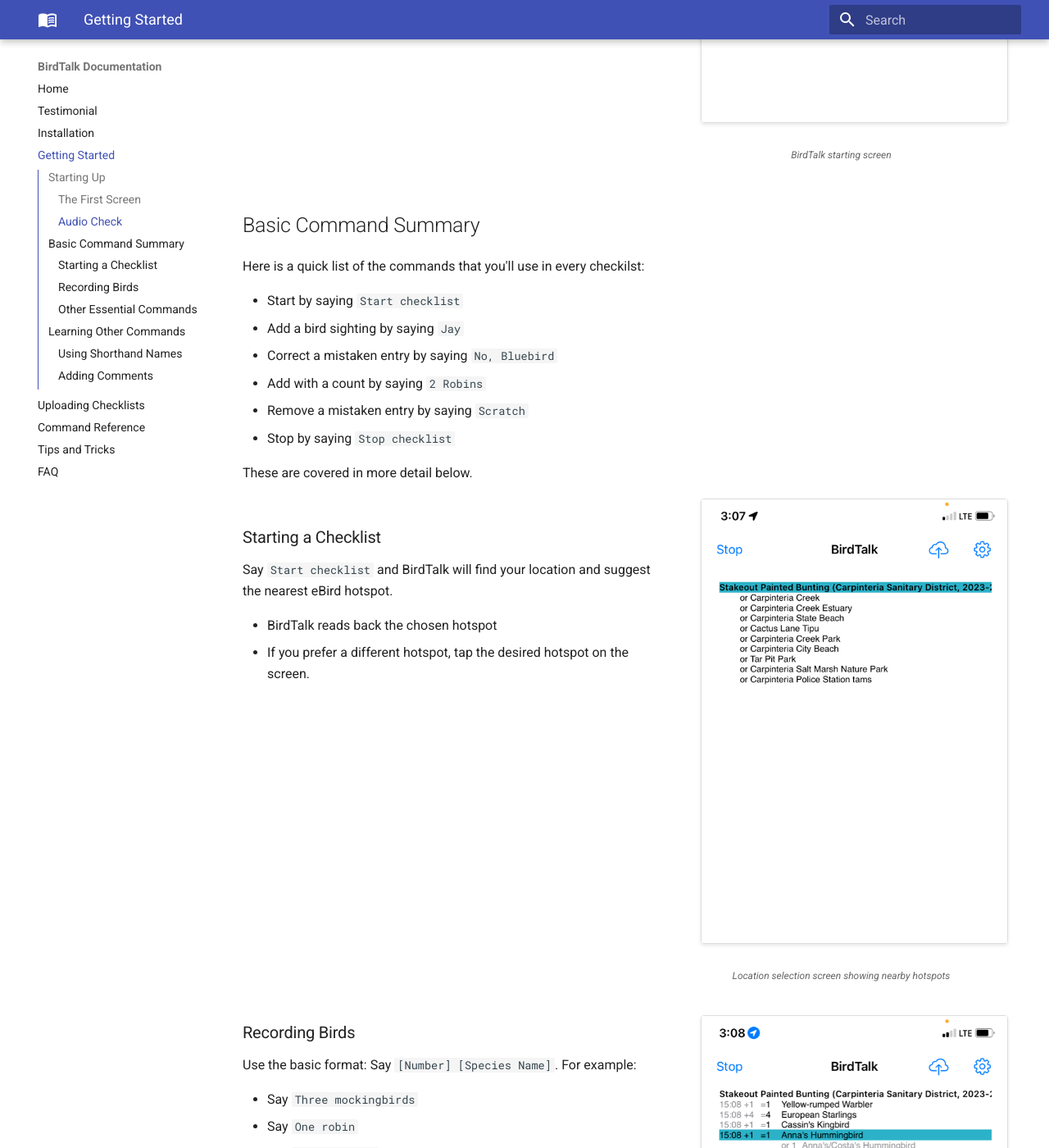
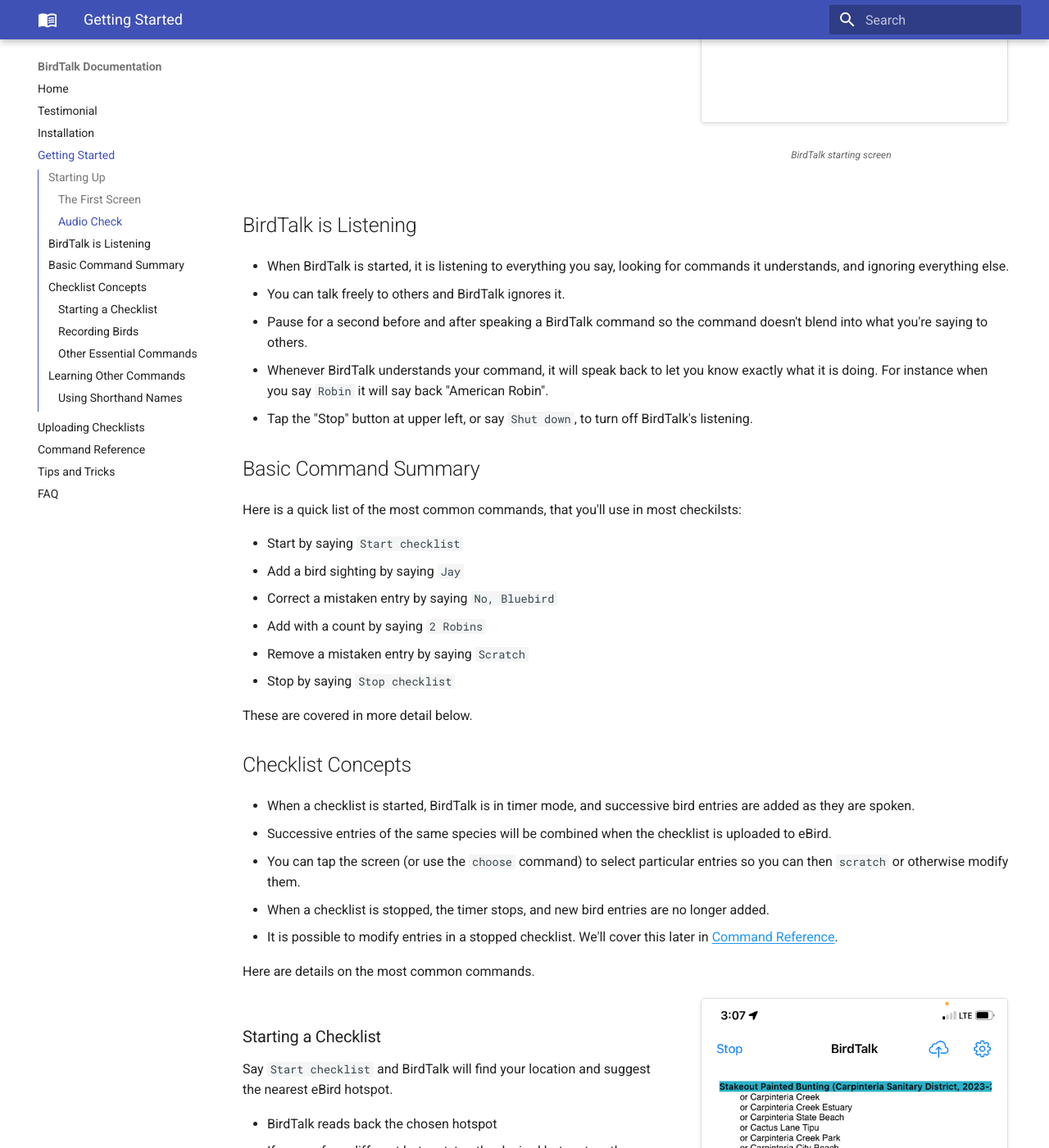
Before and after one commit to johncallender/birdtalk-docs, an MkDocs documentation site: the page built from docs/getting-started.md, in a window 1280 px wide and 1400 px high, scrolled down 682 px. Shown: the whole window at 82% size. Built offline with MkDocs 1.6.1 and Material for MkDocs 9.7.7, drawn with Linux system fonts in a browser that asks for light colours; some of the changed text lies outside the part shown.

Commit message:
Improved Getting Started and Command Reference

```diff
--- a/docs/commands/reference.md
+++ b/docs/commands/reference.md
@@ -6,11 +6,17 @@
 
 ### Starting and Stopping
 
+- When a checklist is started, successive bird entries are stored in order.
+- Multiple entries of the same species are combined when the checklist is uploaded to eBird.
+- When a checklist is stopped, new bird entries are no longer appended to the checklist.  Use the `insert` commands to include forgotten birds into appropriate places in an old checklist.
+
+Commands:
+
 - Say `Start checklist` - Begins a new checklist at current location
 - Say `Stop checklist` - Ends current checklist
-- Say `Resume` - Resumes a stopped checklist
-- Say `Upload later` - Saves current checklist for later upload to eBird
-- Say `Shut down` - Turns off BirdTalk completely (note: app remains running but won't respond to voice commands)
+- Say `Resume` - Resumes a stopped checklist, so new bird entries are again appended to the checklist.  Leaves a gap of no birds for the period the checklist was stopped.
+- Say `Upload later` - Saves current checklist for later upload to eBird.  Must tap the top line or `select` the desired checklist before using.
+- Say `Shut down` - Turns off BirdTalk listening.  Same as tapping the Stop button at upper left.  App remains running but doesn't hear voice commands until you tap the Start button at top left.
 
 ### Basic Bird Entry
 
@@ -23,13 +29,14 @@
 - Say `cal quail` → California Quail
 - Say `slope` → Pacific-slope Flycatcher
 - Say `yellow-crown` → Yellow-crowned Night-heron
+- See [Tips and Tricks](../tips-and-tricks.md) for more details.
 
 ## Location Management
 
 ### Hotspot Selection
 
-- Say `Next` - Switches to next nearby hotspot in list
-- Say `Insert checklist` - Creates new checklist header at current position
+- Say `Next` - Switches to next nearby hotspot in menu shown right after `Start checklist`
+- Say `Insert checklist` - Creates new checklist header at current position, using the time and location of the following bird entry
 
 ## Species and Count Management
 
--- a/docs/getting-started.md
+++ b/docs/getting-started.md
@@ -29,9 +29,17 @@
 
 <div class="clear-floats"></div>
 
+## BirdTalk is Listening
+
+- When BirdTalk is started, it is listening to everything you say, looking for commands it understands, and ignoring everything else.
+- You can talk freely to others and BirdTalk ignores it.
+- Pause for a second before and after speaking a BirdTalk command so the command doesn't blend into what you're saying to others.
+- Whenever BirdTalk understands your command, it will speak back to let you know exactly what it is doing.  For instance when you say `Robin` it will say back "American Robin".
+- Tap the "Stop" button at upper left, or say `Shut down`, to turn off BirdTalk's listening.
+
 ## Basic Command Summary
 
-Here is a quick list of the commands that you'll use in every checkilst:
+Here is a quick list of the most common commands, that you'll use in most checkilsts:
 
 - Start by saying `Start checklist`
 - Add a bird sighting by saying `Jay`
@@ -42,6 +50,15 @@
 
 These are covered in more detail below.
 
+## Checklist Concepts
+
+- When a checklist is started, BirdTalk is in timer mode, and successive bird entries are added as they are spoken.
+- Successive entries of the same species will be combined when the checklist is uploaded to eBird.
+- You can tap the screen (or use the `choose` command) to select particular entries so you can then `scratch` or otherwise modify them.
+- When a checklist is stopped, the timer stops, and new bird entries are no longer added.
+- It is possible to modify entries in a stopped checklist.  We'll cover this later in [Command Reference](commands/reference.md).
+
+Here are details on the most common commands.
 
 <div class="image-container" markdown>
 <figure markdown>
@@ -57,7 +74,7 @@
 Say `Start checklist` and BirdTalk will find your location and suggest the nearest eBird hotspot.
 
 - BirdTalk reads back the chosen hotspot
-- If you prefer a different hotspot, tap the desired hotspot on the screen.
+- If you prefer a different hotspot, tap the desired hotspot on the screen, or use the `Next` comamnd.
 
 <div class="clear-floats"></div>
 
@@ -77,6 +94,7 @@
 - Say `One robin`
 - Say `Scratch that` to remove the last entry
 - Say `Two cal quail` (shorthand for California Quail)
+- Say `Red-tailed Hawk`.  If you leave out the number, it just adds one.
 
 <div class="clear-floats"></div>
 
@@ -90,7 +108,8 @@
 That's everything you need to use BirdTalk!  Next we'll cover how to learn the other commands over time.
 
 
-<div>&nbsp;</div>
+
+## Learning Other Commands
 
 <div class="image-container" markdown>
 <figure markdown>
@@ -113,21 +128,14 @@
 - To add a comment to a bird entry: Say `Memo flycatching at the lake shore`
 - To check how many species in the checklist so far, say `How many species`
 
+
 ### Using Shorthand Names
 
 - For Yellow-rumped Warbler:
-    * Say "Yellow Rump" or just "Rump"
+    * Say `Yellow Rump` or just `Rump`
 
 - For Pacific-slope Flycatcher:
-    * Say "Slope"
-
-### Adding Comments
-
-- Say "Memo foraging with chickadees"
-- Say "Choose yellow rump"
-- Say "Memo near stone bridge coordinates"
-    - BirdTalk automatically replaces the term "coordinates" with the GPS coordinates where you initially entered that species observation
-    - You can also say "Memo near current coordinates." The phrase "current coordinates" will be replaced with the coordinates where you were when you issued the command.
+    * Say `Slope`
 
 **Next**: See [Uploading Checklists](uploading-checklists.md).
 
```
Also changed, not shown: other parts of docs/getting-started.md (+0 -4 lines).
